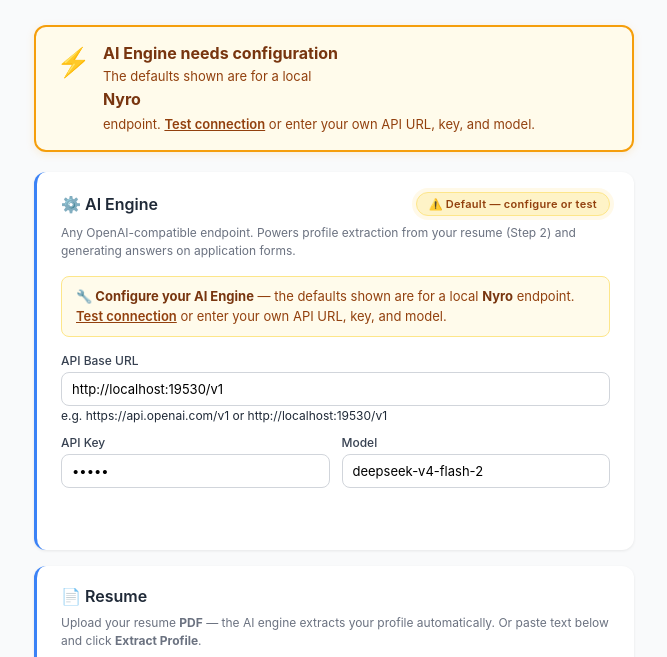
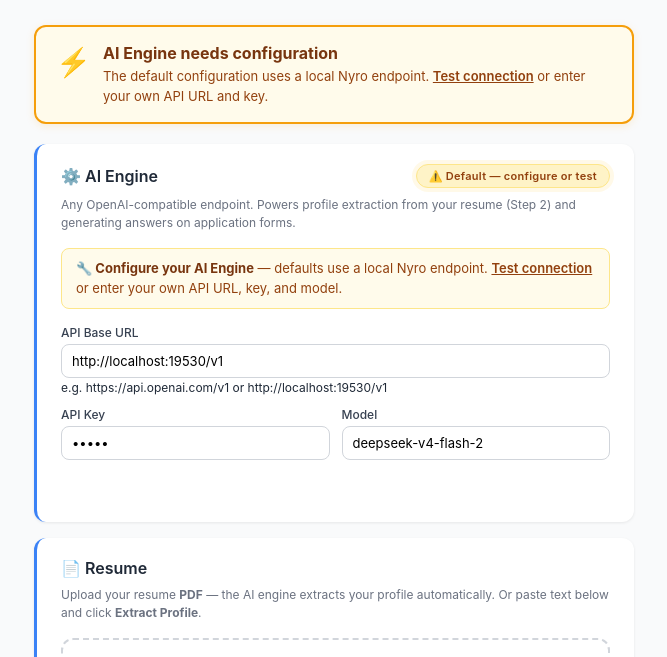
Before and after one commit to shivam2014/job-copilot, a browser extension: page extension/options/options.html in a window 1280 px wide. Shown: the part 97-754 px from the top of the page, without its empty margins (306-973 px from the left). Drawn offline with Linux system fonts and the light colour scheme.

Commit message:
Fix alert banner text: cleaner copy, no awkward Nyro wrapping
- Rewrote alert text to flow naturally without inline <strong> tags
- Simplified: 'defaults use a local Nyro endpoint' instead of
  'the defaults shown are for a local <strong>Nyro</strong> endpoint'
- Same fix for warning box text
- Default HTML text also cleaned up

```diff
--- a/extension/options/options.html
+++ b/extension/options/options.html
@@ -16,7 +16,7 @@
       <div class="config-alert-icon">⚡</div>
       <div class="config-alert-body">
         <strong>AI Engine needs configuration</strong>
-        <p id="config-alert-text">Enter a valid API Base URL, Key, and Model in the <strong>AI Engine</strong> section below, then test the connection before using the extension.</p>
+        <p id="config-alert-text">Configure your API Base URL, Key, and Model in the <strong>AI Engine</strong> section below, then test the connection.</p>
       </div>
     </div>
 
--- a/extension/options/options.js
+++ b/extension/options/options.js
@@ -305,8 +305,8 @@ function updateConfigStatus() {
       badge.className = 'config-badge untested';
       badge.textContent = '⚠️ Default — configure or test';
       const alert = document.getElementById('config-alert');
-      if (alert) { alert.className = 'config-alert'; alert.style.display = 'flex'; document.getElementById('config-alert-text').innerHTML = 'The defaults shown are for a local <strong>Nyro</strong> endpoint. <a href="#" id="alert-test-link" style="color:#92400e">Test connection</a> or enter your own API URL, key, and model.'; document.getElementById('alert-test-link')?.addEventListener('click', (e) => { e.preventDefault(); testConnection(); }); }
-      if (warning) { warning.style.display = 'block'; warning.innerHTML = '<strong>🔧 Configure your AI Engine</strong> — the defaults shown are for a local <strong>Nyro</strong> endpoint. <a href="#" id="test-now-link" style="color:#92400e;font-weight:600">Test connection</a> or enter your own API URL, key, and model.'; document.getElementById('test-now-link')?.addEventListener('click', (e) => { e.preventDefault(); testConnection(); }); }
+      if (alert) { alert.className = 'config-alert'; alert.style.display = 'flex'; document.getElementById('config-alert-text').innerHTML = 'The default configuration uses a local Nyro endpoint. <a href="#" id="alert-test-link" style="color:#92400e;font-weight:600">Test connection</a> or enter your own API URL and key.'; document.getElementById('alert-test-link')?.addEventListener('click', (e) => { e.preventDefault(); testConnection(); }); }
+      if (warning) { warning.style.display = 'block'; warning.innerHTML = '<strong>🔧 Configure your AI Engine</strong> — defaults use a local Nyro endpoint. <a href="#" id="test-now-link" style="color:#92400e;font-weight:600">Test connection</a> or enter your own API URL, key, and model.'; document.getElementById('test-now-link')?.addEventListener('click', (e) => { e.preventDefault(); testConnection(); }); }
     } else if (baseUrl) {
       badge.className = 'config-badge untested';
       badge.textContent = '⚠️ Untested';
```
